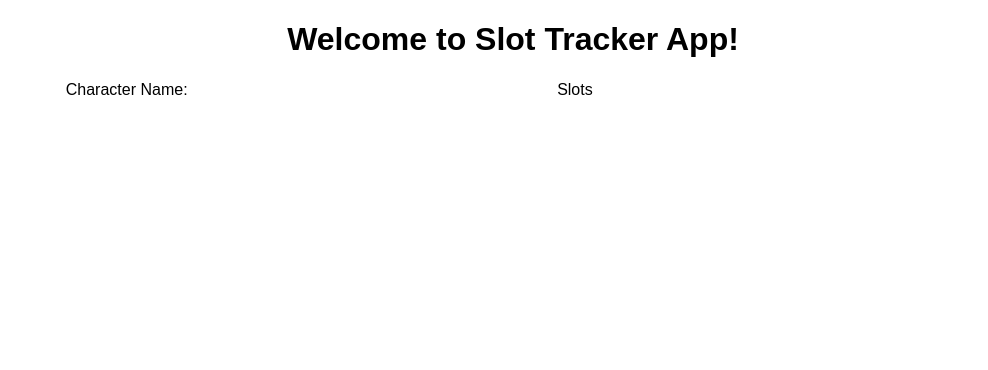
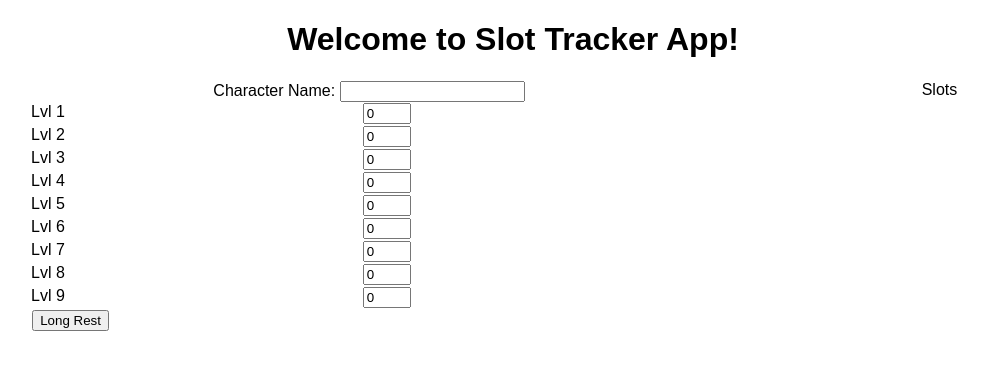
Before and after one commit to armartin0812/SpellSlotTracker, an Angular app: page / in a window 1280 px wide. Shown: the top 370 px of the page, without its empty margins (127-1115 px from the left). Built offline with nearby package versions, Linux system fonts and the light colour scheme.

Commit message:
beginning framework for app

```diff
--- a/src/app/app.component.css
+++ b/src/app/app.component.css
@@ -7,6 +7,13 @@ div {
   grid-template-columns: auto auto auto;
   width: 100%;
 }
+
 .col {
   margin: 1px;
 }
+
+.slotRow {
+  display: grid;
+  grid-template-columns: auto auto auto auto;
+  width: 100%;
+}
--- a/src/app/app.component.html
+++ b/src/app/app.component.html
@@ -6,17 +6,36 @@
 </div>
 <div class="row">
   <div class="col">
-    Character Name:
-    <div class="row" *ngFor="let s of Slots">
+    Character Name: <input type="text" [(ngModel)]="characterName" />
+    <br />
+    <div class="row" *ngFor="let s of slots">
       <div class="col">
-        {{s.levelName}}
+        {{s.lvlName}}
       </div>
       <div class="col">
-        {{s.maxLevels}}
+        <input type="number" style="width: 40px;" [(ngModel)]="s.maxSlots" />
+      </div>
+    </div>
+    <div class="row">
+      <div class="col">
+        <button
+          type="button"
+          title="Click to reset all of you Spell Slots for the day"
+          (click)="longRest(true)"
+        >
+          Long Rest
+        </button>
       </div>
     </div>
   </div>
   <div class="col">
     Slots
+    <div class="row" *ngFor="let s of slots">
+      <div class="slotRow">
+        <ng-container *ngFor="let l of s.slots">
+          <slot-tracker [slot]="s"></slot-tracker>
+        </ng-container>
+      </div>
+    </div>
   </div>
 </div>
--- a/src/app/app.component.ts
+++ b/src/app/app.component.ts
@@ -8,81 +8,93 @@ import { SpellLevel, SpellSlot } from "../assets/models";
 })
 export class AppComponent implements OnInit {
   title = "Slot Tracker App";
+  characterName: string;
   slots: SpellLevel[];
 
   ngOnInit() {
-    this.initializeSlots();
+    this.initializeSlots(false);
   }
 
-  initializeSlots() {
+  initializeSlots(notify: boolean) {
     this.slots = [];
     var lvl1: SpellLevel = new SpellLevel();
     lvl1.lvlName = "Lvl 1";
+    lvl1.spellLevel = 1;
     lvl1.maxSlots = 0;
     lvl1.slots = [];
     this.slots.push(lvl1);
 
     var lvl2: SpellLevel = new SpellLevel();
     lvl2.lvlName = "Lvl 2";
+    lvl2.spellLevel = 2;
     lvl2.maxSlots = 0;
     lvl2.slots = [];
     this.slots.push(lvl2);
 
     var lvl3: SpellLevel = new SpellLevel();
     lvl3.lvlName = "Lvl 3";
+    lvl3.spellLevel = 3;
     lvl3.maxSlots = 0;
     lvl3.slots = [];
     this.slots.push(lvl3);
 
     var lvl4: SpellLevel = new SpellLevel();
     lvl4.lvlName = "Lvl 4";
+    lvl4.spellLevel = 4;
     lvl4.maxSlots = 0;
     lvl4.slots = [];
     this.slots.push(lvl4);
 
     var lvl5: SpellLevel = new SpellLevel();
     lvl5.lvlName = "Lvl 5";
+    lvl5.spellLevel = 5;
     lvl5.maxSlots = 0;
     lvl5.slots = [];
     this.slots.push(lvl5);
 
     var lvl6: SpellLevel = new SpellLevel();
     lvl6.lvlName = "Lvl 6";
+    lvl6.spellLevel = 6;
     lvl6.maxSlots = 0;
     lvl6.slots = [];
     this.slots.push(lvl6);
 
     var lvl7: SpellLevel = new SpellLevel();
     lvl7.lvlName = "Lvl 7";
+    lvl7.spellLevel = 7;
     lvl7.maxSlots = 0;
     lvl7.slots = [];
     this.slots.push(lvl7);
 
     var lvl8: SpellLevel = new SpellLevel();
     lvl8.lvlName = "Lvl 8";
+    lvl8.spellLevel = 8;
     lvl8.maxSlots = 0;
     lvl8.slots = [];
     this.slots.push(lvl8);
 
     var lvl9: SpellLevel = new SpellLevel();
     lvl9.lvlName = "Lvl 9";
+    lvl9.spellLevel = 9;
     lvl9.maxSlots = 0;
     lvl9.slots = [];
     this.slots.push(lvl9);
 
-    this.longRest();
+    this.longRest(notify);
   }
 
-  longRest() {
+  longRest(notify: boolean) {
     if (this.slots !== undefined) {
       this.slots.forEach((s) => {
         s.slots = [];
         for (var i = 0; i < s.maxSlots; ++i) {
-          var slot: SpellSlot;
+          var slot: SpellSlot = new SpellSlot();
+          slot.spellLevel = s.spellLevel;
           slot.slotUsed = false;
           s.slots.push(slot);
         }
       });
+      if (notify) alert("long rest achieved!");
     }
   }
 }
--- a/src/app/app.module.ts
+++ b/src/app/app.module.ts
@@ -2,11 +2,12 @@ import { BrowserModule } from "@angular/platform-browser";
 import { NgModule } from "@angular/core";
 
 import { AppComponent } from "./app.component";
-import { SlotTrackerComponent } from "../app/slot-tracker/slot-tracker.component";
+import { FormsModule } from "@angular/forms";
+import { SlotTrackerComponent } from "./slot-tracker/slot-tracker.component";
 
 @NgModule({
   declarations: [AppComponent, SlotTrackerComponent],
-  imports: [BrowserModule],
+  imports: [BrowserModule, FormsModule],
   providers: [],
   bootstrap: [AppComponent]
 })
--- a/src/app/slot-tracker/slot-tracker.component.css
+++ b/src/app/slot-tracker/slot-tracker.component.css
@@ -0,0 +1,20 @@
+.slot {
+  width: 60px;
+  height: 60px;
+  box-shadow: 0 4px 8px 0 rgba(0, 0, 0, 0.2);
+  transition: 0.3s;
+  margin: 5px;
+  display: inline-block;
+}
+.slot:hover {
+  box-shadow: 0 8px 16px 0 rgba(0, 0, 0, 0.2);
+}
+
+p {
+  color: gray;
+  font-style: italic;
+}
+
+.used {
+  background-color: gray;
+}
--- a/src/app/slot-tracker/slot-tracker.component.html
+++ b/src/app/slot-tracker/slot-tracker.component.html
@@ -0,0 +1,3 @@
+<div class="slot">
+  <p>{{slot.spellLevel}}</p>
+</div>
--- a/src/assets/models.ts
+++ b/src/assets/models.ts
@@ -1,9 +1,11 @@
 export class SpellLevel {
   lvlName: string;
+  spellLevel: number;
   maxSlots: number;
   slots: SpellSlot[];
 }
 
 export class SpellSlot {
+  spellLevel: number;
   slotUsed: boolean;
 }
```
Also changed, not shown: src/app/slot-tracker/slot-tracker.component.ts (+5 -2 lines).
